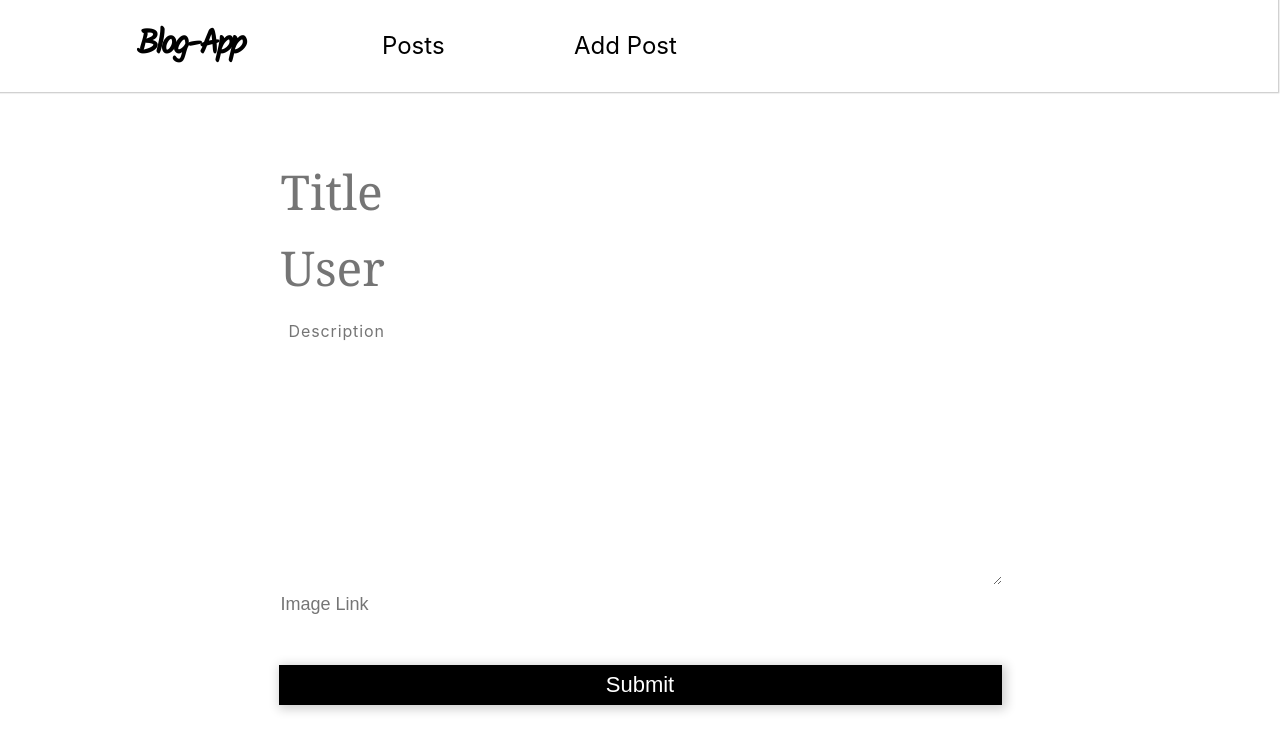
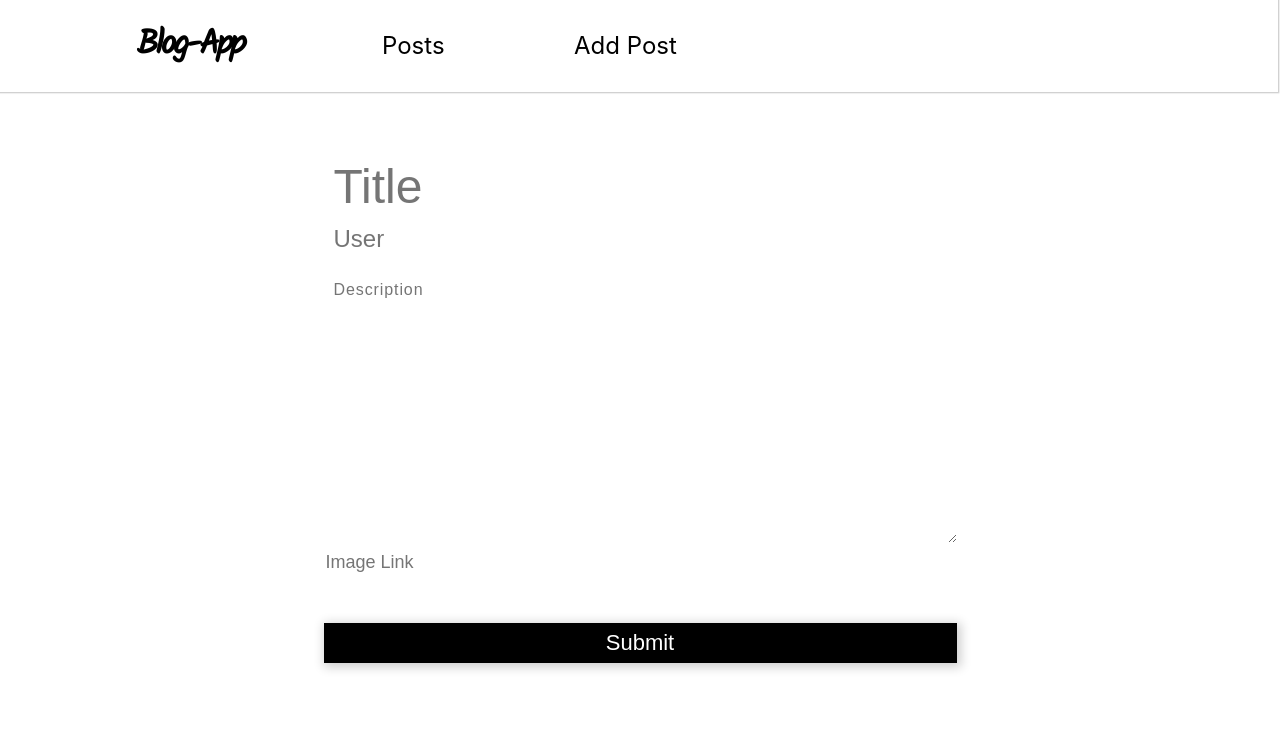
Before and after one commit to ctaar16/blog-app, a React (Create React App) app in the folder client/: page /add-post in a window 1280 px wide. Shown: the top 750 px of the page. Built offline with nearby package versions, Linux system fonts and the light colour scheme.

Commit message:
updated styling

```diff
--- a/client/src/screens/PostCreate/PostCreate.css
+++ b/client/src/screens/PostCreate/PostCreate.css
@@ -13,7 +13,6 @@ input:focus, textarea:focus, select:focus {
 
 input, textarea {
     font-size: 48px;
-    font-family: Georgia, 'Times New Roman', Times, serif;
     border-top-style: hidden;
     border-right-style: hidden;
     border-left-style: hidden;
@@ -21,16 +20,18 @@ input, textarea {
 }
 
 textarea {
+    padding: 0;
+    margin-top: 5px;
     font-size: 24px;
     font-family: Arial, Helvetica, sans-serif;
 }
 
-.input-name {
+.input-title {
+    padding-left: 10px;
     font-size: 48px;
-    font-family: Georgia, 'Times New Roman', Times, serif;
 }
 
-.input-price {
+.input-user {
     padding-left: 10px;
     font-size: 24px;
     font-family: Arial, Helvetica, sans-serif;
--- a/client/src/screens/PostCreate/PostCreate.jsx
+++ b/client/src/screens/PostCreate/PostCreate.jsx
@@ -36,7 +36,7 @@ const PostCreate = (props) => {
         <Layout user={props.user}>
             <form className="create-form" onSubmit={handleSubmit}>
                 <input
-                    className="title"
+                    className="input-title"
                     placeholder='Title'
                     value={post.title}
                     name='title'
@@ -45,7 +45,7 @@ const PostCreate = (props) => {
                     onChange={handleChange}
                 />
                 <input
-                    className="user"
+                    className="input-user"
                     placeholder='User'
                     value={post.user}
                     name='user'
--- a/client/src/screens/PostDetail/PostDetail.css
+++ b/client/src/screens/PostDetail/PostDetail.css
@@ -10,14 +10,15 @@
     line-height: 1.6;
 }
 
-.name {
+.title {
     font-size: 64px;
     letter-spacing: 1px;
     padding: 5px;
 }
 
-.price {
+.user {
     font-size: 28px;
+    padding: 5px;
 }
 
 .description {
@@ -80,16 +81,16 @@
     .post-detail {
         padding: 0px;
         padding-top: 120px;
-        /* margin: 0px; */
-        /* display: flex;
+        margin: 0px;
+        display: flex;
         flex-direction: column;
         justify-content: center;
-        align-items: center; */
+        align-items: center;
     }
     .button-container {
-        /* display: flex;
+        display: flex;
         justify-content: space-evenly;
-        padding-top: 0px; */
+        padding-top: 0px;
         padding: 20px;
         padding-bottom: 80px;
     }
--- a/client/src/screens/PostEdit/PostEdit.css
+++ b/client/src/screens/PostEdit/PostEdit.css
@@ -20,23 +20,19 @@
     width: 300px;
     text-align: center;
     font-size: 20px;
-    font-family: -apple-system, BlinkMacSystemFont, 'Segoe UI', 'Roboto', 'Oxygen', 'Ubuntu', 'Cantarell', 'Fira Sans', 'Droid Sans', 'Helvetica Neue', sans-serif;
 }
 
 .edit-form {
-    font-family: -apple-system, BlinkMacSystemFont, 'Segoe UI', 'Roboto', 'Oxygen', 'Ubuntu', 'Cantarell', 'Fira Sans', 'Droid Sans', 'Helvetica Neue', sans-serif;
     line-height: 1.6;
 }
 
-.input-name {
-    font-family: -apple-system, BlinkMacSystemFont, 'Segoe UI', 'Roboto', 'Oxygen', 'Ubuntu', 'Cantarell', 'Fira Sans', 'Droid Sans', 'Helvetica Neue', sans-serif;
+.user {
     font-size: 64px;
     letter-spacing: 1px;
     padding: 5px;
 }
 
 .textarea-description {
-    font-family: -apple-system, BlinkMacSystemFont, 'Segoe UI', 'Roboto', 'Oxygen', 'Ubuntu', 'Cantarell', 'Fira Sans', 'Droid Sans', 'Helvetica Neue', sans-serif;
     font-size: 16px;
     padding: 10px;
     letter-spacing: .9px;
```
